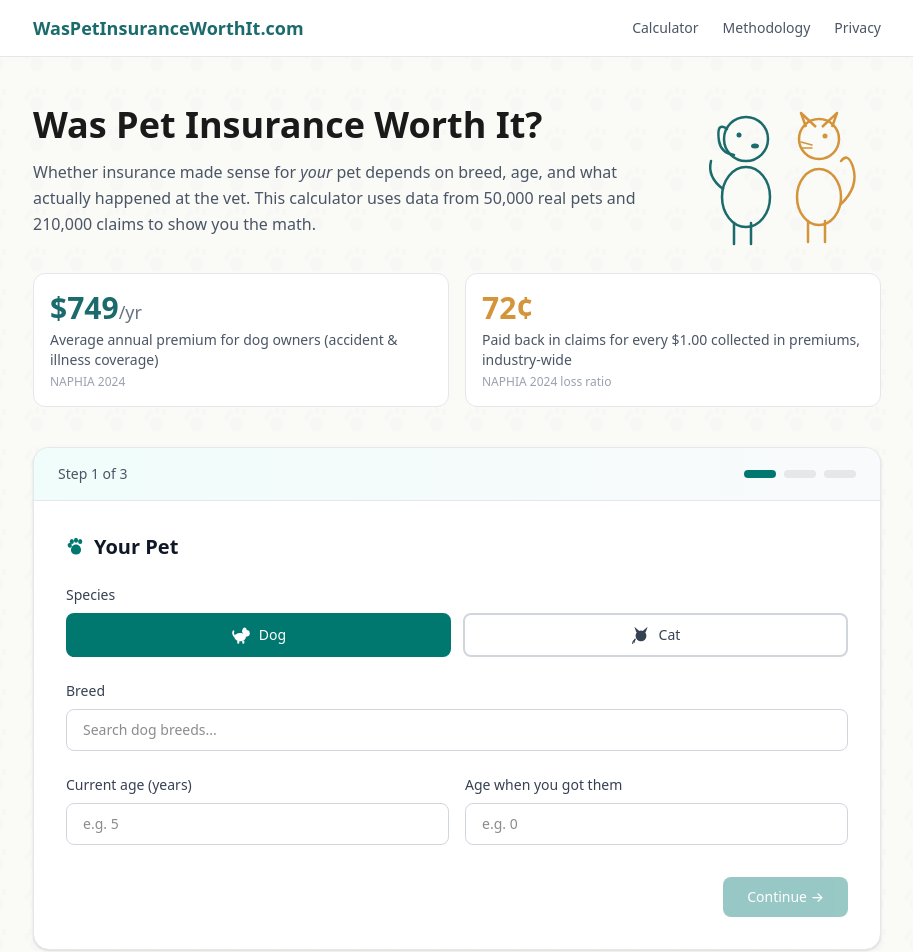
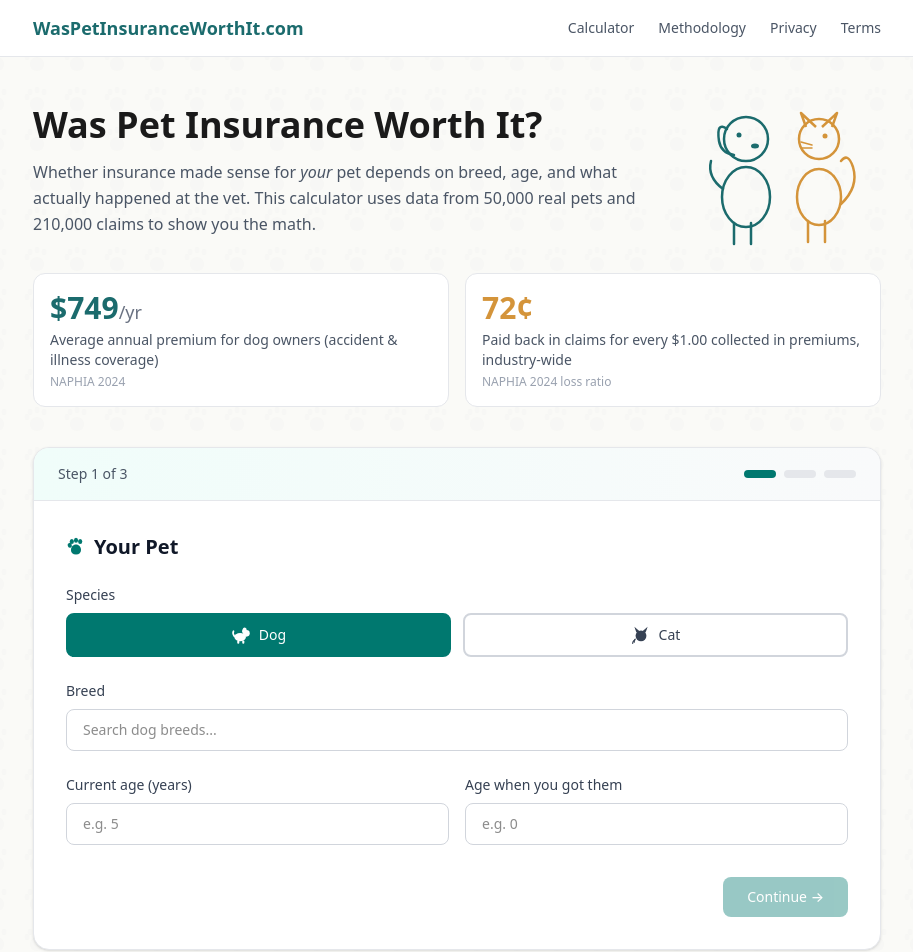
Before and after one commit to vetora2026/waspetinsuranceworthit, an Astro site: page / in a window 1280 px wide. Shown: the top 952 px of the page, without its empty margins (183-1096 px from the left). Built offline with nearby package versions, Linux system fonts and the light colour scheme; Astro itself is replaced by a stand-in of ours.

Commit message:
Add Terms link to top navigation

```diff
--- a/src/layouts/BaseLayout.astro
+++ b/src/layouts/BaseLayout.astro
@@ -42,6 +42,7 @@ const canonicalURL = Astro.url;
           <a href="/" class="hover:text-gray-900 transition-colors">Calculator</a>
           <a href="/about" class="hover:text-gray-900 transition-colors">Methodology</a>
           <a href="/privacy" class="hover:text-gray-900 transition-colors">Privacy</a>
+          <a href="/terms" class="hover:text-gray-900 transition-colors">Terms</a>
         </nav>
 
         <!-- Mobile nav toggle -->
@@ -62,6 +63,7 @@ const canonicalURL = Astro.url;
           <a href="/" class="hover:text-gray-900">Calculator</a>
           <a href="/about" class="hover:text-gray-900">Methodology</a>
           <a href="/privacy" class="hover:text-gray-900">Privacy</a>
+          <a href="/terms" class="hover:text-gray-900">Terms</a>
         </nav>
       </div>
     </header>
```
